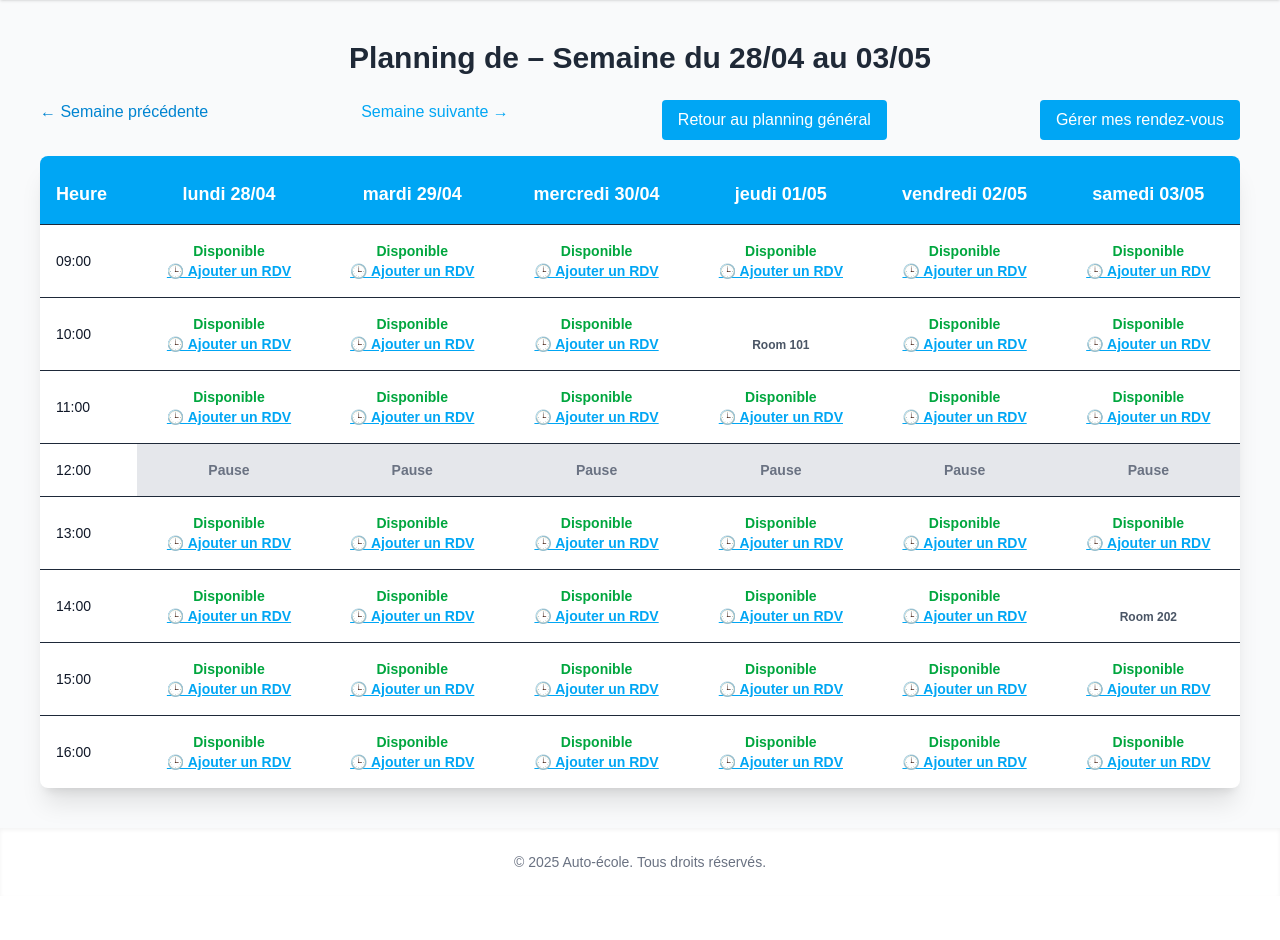
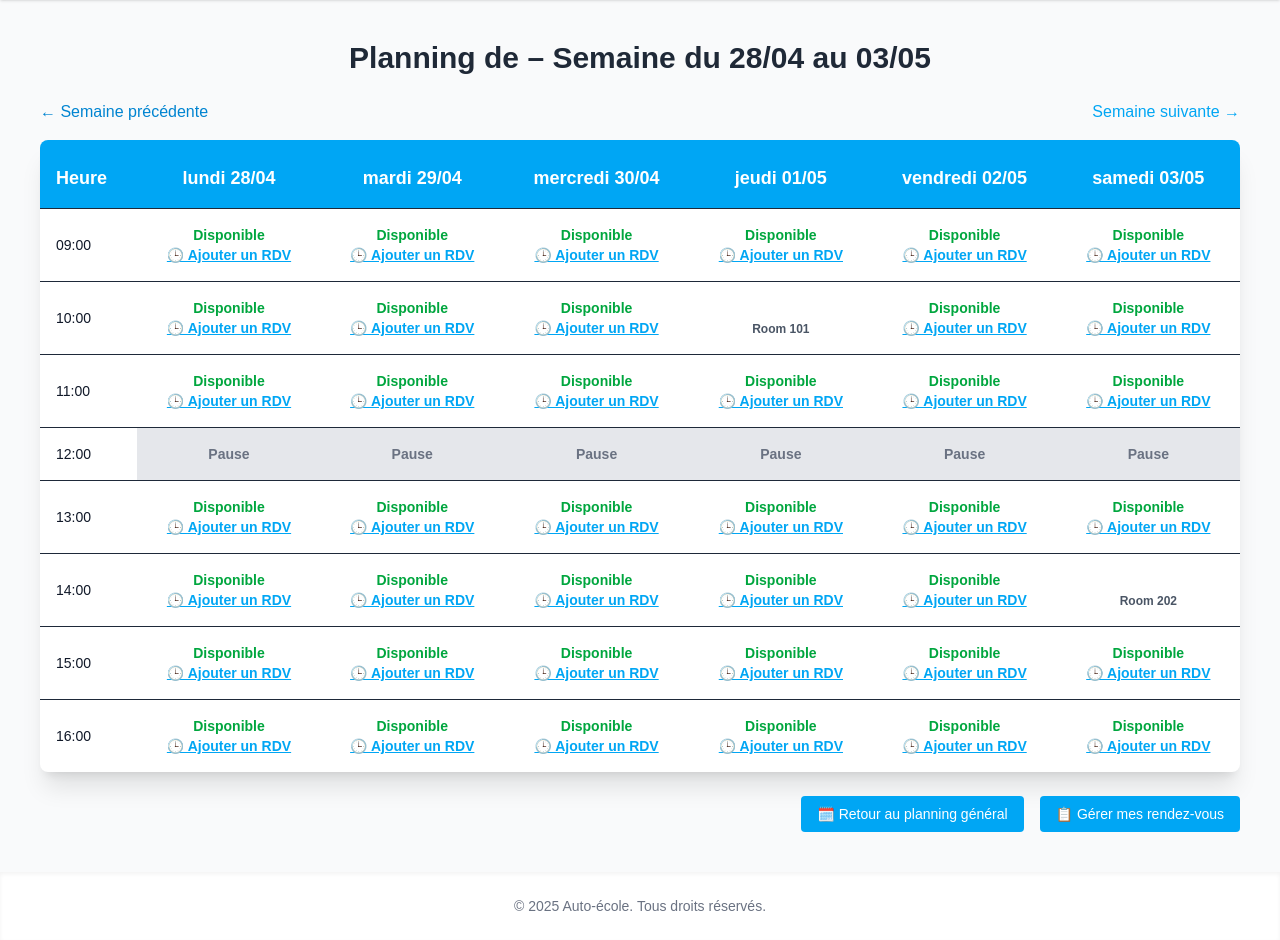
Before and after one commit to zpilia/driving_school, a Django app: page /planning/instructor/2/ in a window 1280 px wide. Shown: the part 60-1000 px from the top of the page. Before the commit the page ends 927 px from the top, so only its background shows below. Run offline with Django 5.2, Linux system fonts and the light colour scheme; a user stored in the database is signed in; data comes from the database, SQL or seed files in the repository.

Commit message:
styles(planning): add style for instructor planning and redirect buttons

```diff
--- a/template/planning/instructor_schedule.html
+++ b/template/planning/instructor_schedule.html
@@ -13,14 +13,6 @@
         </a>
         <a href="{% url 'planning:instructor_schedule' instructor.id %}?start_date={{ next_week_date }}" class="text-sky-500 hover:underline">
             Semaine suivante →
-        </a>
-        {% if user.role == 'secretary' or user.role == 'admin' %}
-            <a href="{% url 'planning:general_schedule_default' %}" class="text-white bg-sky-500 hover:bg-sky-800 rounded px-4 py-2">
-                Retour au planning général
-            </a>
-        {% endif %}
-         <a href="{% url 'appointments:list' %}" class="text-white bg-sky-500 hover:bg-sky-800 rounded px-4 py-2">
-            Gérer mes rendez-vous
         </a>
     </div>
 
@@ -61,5 +53,17 @@
             </tbody>
         </table>
     </div>
+
+    <div class="mt-6 flex flex-wrap justify-end gap-4">
+        {% if user.role == 'secretary' or user.role == 'admin' %}
+            <a href="{% url 'planning:general_schedule_default' %}" class="text-white bg-sky-500 hover:bg-sky-800 rounded px-4 py-2 text-sm">
+                🗓️ Retour au planning général
+            </a>
+        {% endif %}
+        <a href="{% url 'appointments:list' %}" class="text-white bg-sky-500 hover:bg-sky-800 rounded px-4 py-2 text-sm">
+            📋 Gérer mes rendez-vous
+        </a>
+    </div>
+
 </div>
 {% endblock %}
```
Lines whose indentation alone changed are shown as unchanged.
